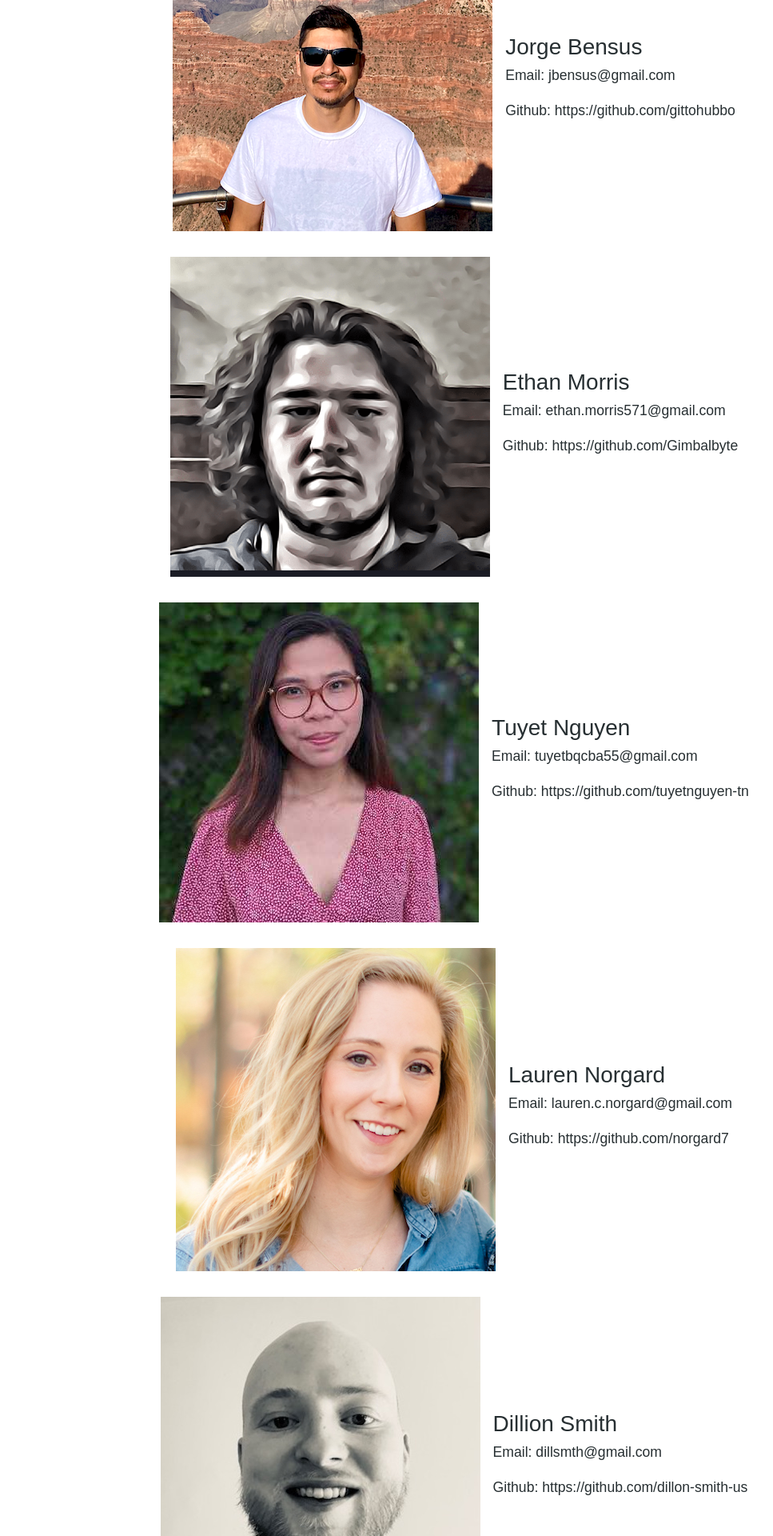
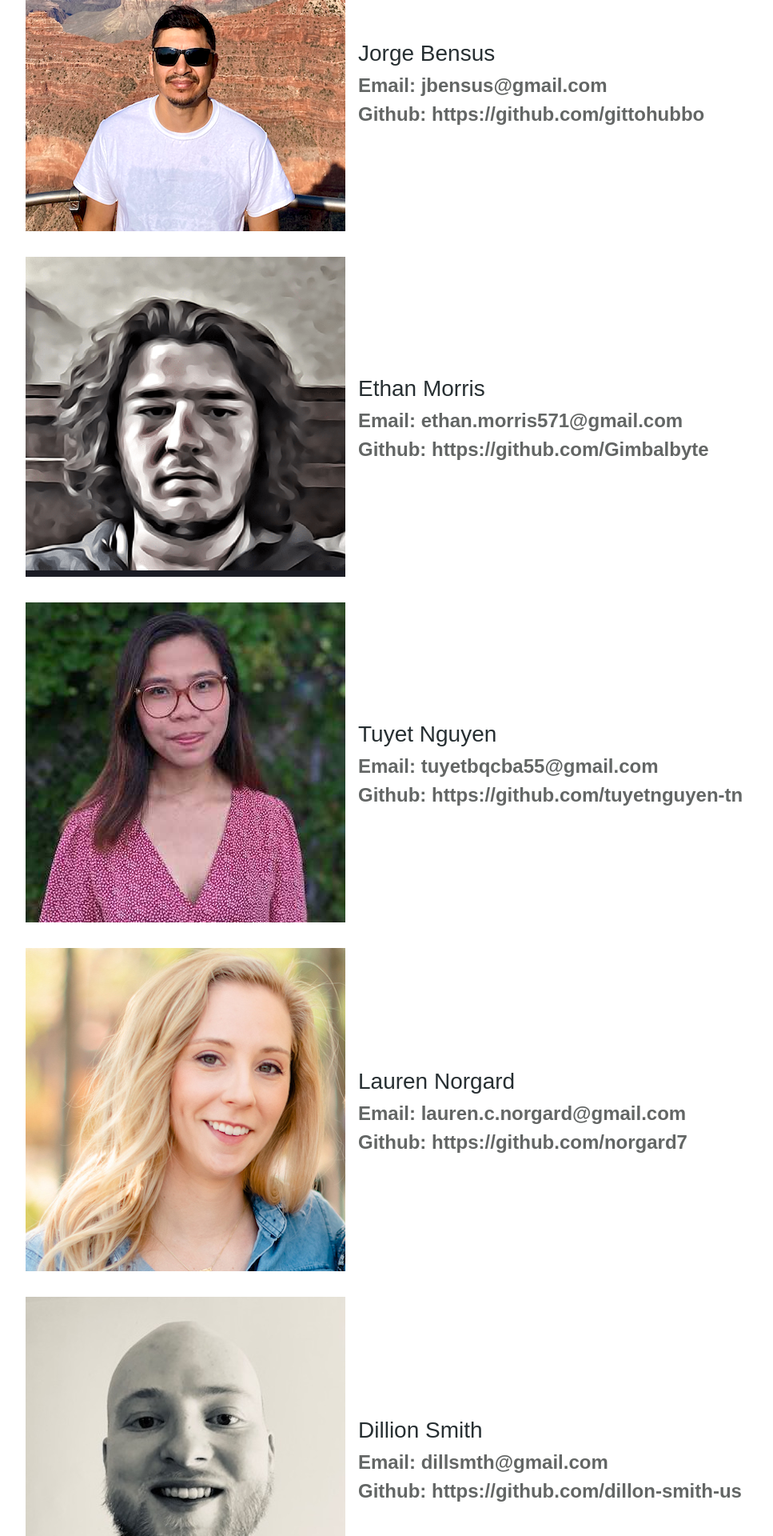
Before and after one commit to dillon-smith-us/pawmates, a React (Create React App) app in the folder client/: page /ContactPage in a window 1280 px wide. Shown: the part 280-2200 px from the top of the page at 80% size, without its empty margins (64-1031 px from the left). Built offline with nearby package versions, Linux system fonts and the light colour scheme; a web font is replaced by a local one.

Commit message:
updated contact page so links work and all images are aligned

```diff
--- a/client/src/index.css
+++ b/client/src/index.css
@@ -184,6 +184,10 @@ input:focus {
   justify-content: flex-end;
 }
 
+.w-100 {
+  width: 100%;
+}
+
 .mx-1 {
   margin-right: var(--spacing-one);
   margin-left: var(--spacing-one);
--- a/client/src/pages/ContactPage.js
+++ b/client/src/pages/ContactPage.js
@@ -13,48 +13,48 @@ const Contact = () => {
       {/* container for all contact */}
         <div className="flex-row test">
           {/* contact card */}
-          <div className="flex-row py-2">
+          <div className="flex-row py-2 w-100">
               <img src = {Jorge} alt="Jorge, web developer"></img>
               <div className="flex-col px-2">
                     <h3> Jorge Bensus</h3>
-                    <p> Email: jbensus@gmail.com</p>
-                    <p> Github: https://github.com/gittohubbo </p>
+                    <a href="mailto:jbensus@gmail.com" target="_blank"> Email: jbensus@gmail.com</a>
+                    <a href="https://github.com/gittohubbo" target="_blank"> Github: https://github.com/gittohubbo </a>
               </div>
           </div>
           {/* contact card */}
-          <div className="flex-row py-2">
+          <div className="flex-row py-2 w-100">
               <img src = {Ethan} alt="Ethan, web developer"></img>
               <div className="flex-col px-2">
                     <h3> Ethan Morris</h3>
-                    <p> Email: ethan.morris571@gmail.com</p>
-                    <p> Github: https://github.com/Gimbalbyte</p>
+                    <a href="mailto:ethan.morris571@gmail.com" target="_blank"> Email: ethan.morris571@gmail.com</a>
+                    <a href="https://github.com/Gimbalbyte" target="_blank"> Github: https://github.com/Gimbalbyte</a>
               </div>
           </div>
           {/* contact card */}
-          <div className="flex-row py-2 ">
+          <div className="flex-row py-2 w-100">
               <img src = {Tuyet} alt="Tuyet, web developer"></img>
               <div className="flex-col px-2">
                     <h3> Tuyet Nguyen</h3>
-                    <p> Email: tuyetbqcba55@gmail.com</p>
-                    <p> Github: https://github.com/tuyetnguyen-tn </p>
+                    <a href="mailto:tuyetbqcba55@gmail.com" target="_blank"> Email: tuyetbqcba55@gmail.com</a>
+                    <a href="https://github.com/tuyetnguyen-tn" target="_blank"> Github: https://github.com/tuyetnguyen-tn </a>
               </div>
           </div>
           {/* contact card */}
-          <div className="flex-row py-2">
+          <div className="flex-row py-2 w-100">
               <img src = {Lauren} alt="Lauren, web developer"></img>
               <div className="flex-col px-2">
                     <h3> Lauren Norgard</h3>
-                    <p> Email: lauren.c.norgard@gmail.com</p>
-                    <p> Github: https://github.com/norgard7  </p>
+                    <a href="mailto:lauren.c.norgard@gmail.com" target="_blank"> Email: lauren.c.norgard@gmail.com</a>
+                    <a href="https://github.com/norgard7" target="_blank"> Github: https://github.com/norgard7  </a>
               </div>
           </div>
           {/* contact card */}
-          <div className="flex-row py-2">
+          <div className="flex-row py-2 w-100">
               <img src = {Dillion} alt="Dillion, web developer"></img>
               <div className="flex-col px-2">
                     <h3> Dillion Smith</h3>
-                    <p> Email: dillsmth@gmail.com</p>
-                    <p> Github: https://github.com/dillon-smith-us </p>
+                    <a href="mailto:dillsmth@gmail.com" target="_blank"> Email: dillsmth@gmail.com</a>
+                    <a href="https://github.com/dillon-smith-us" target="_blank"> Github: https://github.com/dillon-smith-us </a>
               </div>
           </div>
         </div>
```
